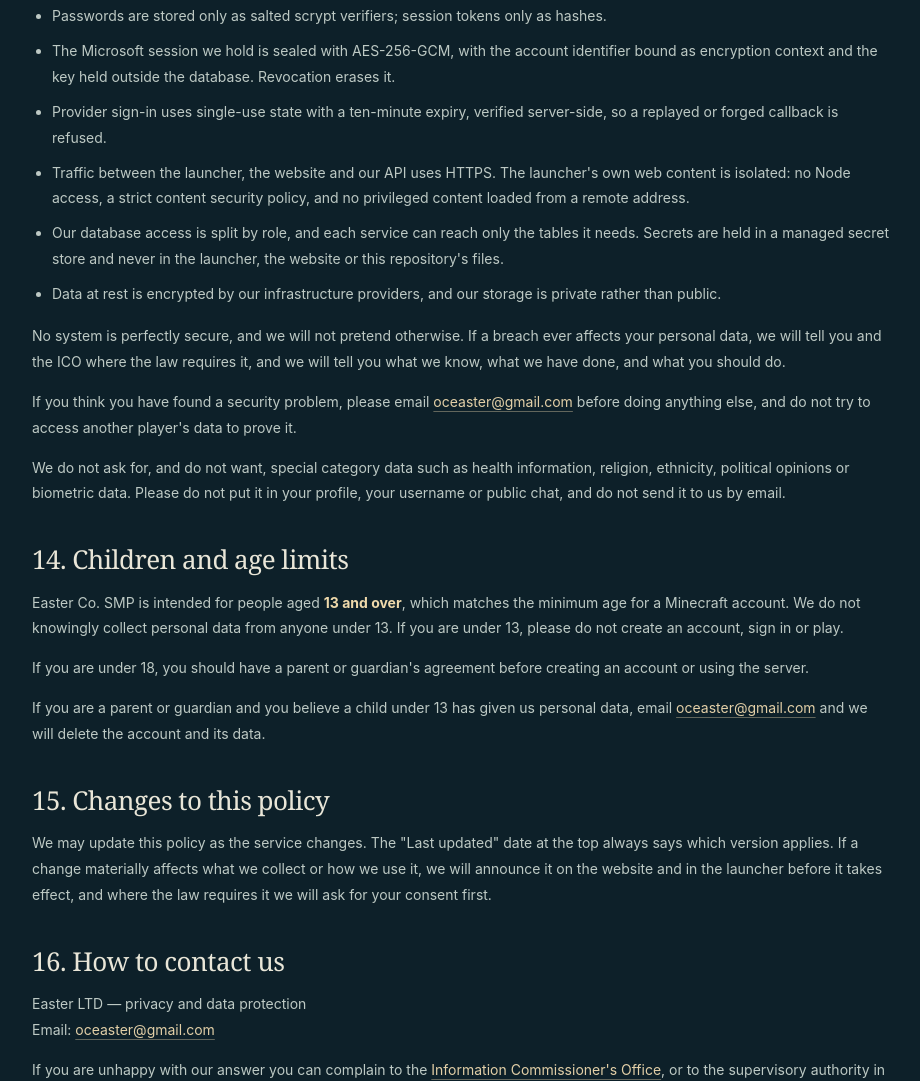
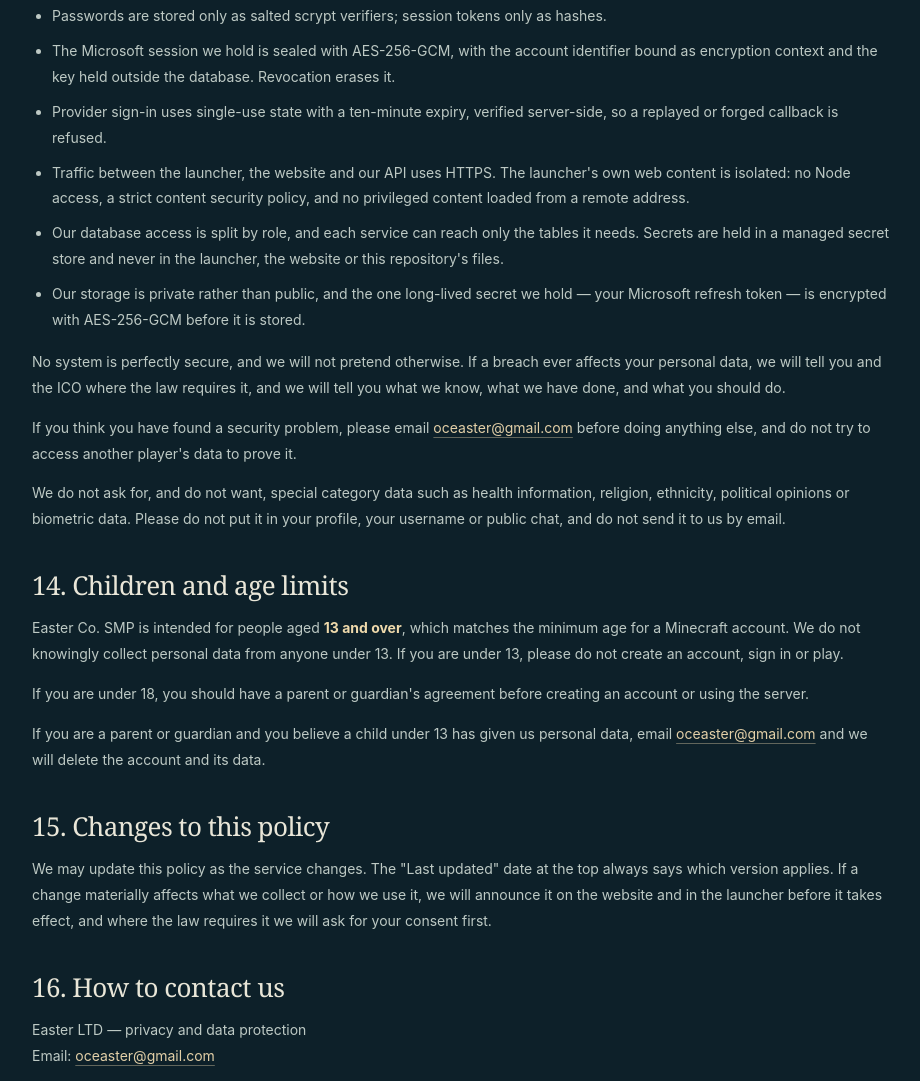
Before and after one commit to Easter-Co-SMP/easter-co-smp.github.io, an Electron app: page site/legal/privacy/index.html in a window 1280 px wide. Shown: the part 7654-8735 px from the top of the page, without its empty margins (178-1098 px from the left). Drawn offline with Linux system fonts and the light colour scheme.

Commit message:
Do not claim encryption at rest the cluster does not have
DescribeDBClusters on e-server-cloud-db answers StorageEncrypted: false, so the
policy sentence that said our providers encrypt data at rest was a claim about
Easter LTD's infrastructure that is not true today. The bullet now states what
is verifiable: private storage, role-split database access, managed secrets, and
AES-256-GCM on the one long-lived secret we hold.

```diff
--- a/site/legal/privacy/index.html
+++ b/site/legal/privacy/index.html
@@ -230,7 +230,7 @@
         <li>Provider sign-in uses single-use state with a ten-minute expiry, verified server-side, so a replayed or forged callback is refused.</li>
         <li>Traffic between the launcher, the website and our API uses HTTPS. The launcher's own web content is isolated: no Node access, a strict content security policy, and no privileged content loaded from a remote address.</li>
         <li>Our database access is split by role, and each service can reach only the tables it needs. Secrets are held in a managed secret store and never in the launcher, the website or this repository's files.</li>
-        <li>Data at rest is encrypted by our infrastructure providers, and our storage is private rather than public.</li>
+        <li>Our storage is private rather than public, and the one long-lived secret we hold — your Microsoft refresh token — is encrypted with AES-256-GCM before it is stored.</li>
       </ul>
       <p>No system is perfectly secure, and we will not pretend otherwise. If a breach ever affects your personal data, we will tell you and the ICO where the law requires it, and we will tell you what we know, what we have done, and what you should do.</p>
       <p>If you think you have found a security problem, please email <a href="mailto:oceaster@gmail.com">oceaster@gmail.com</a> before doing anything else, and do not try to access another player's data to prove it.</p>
```
